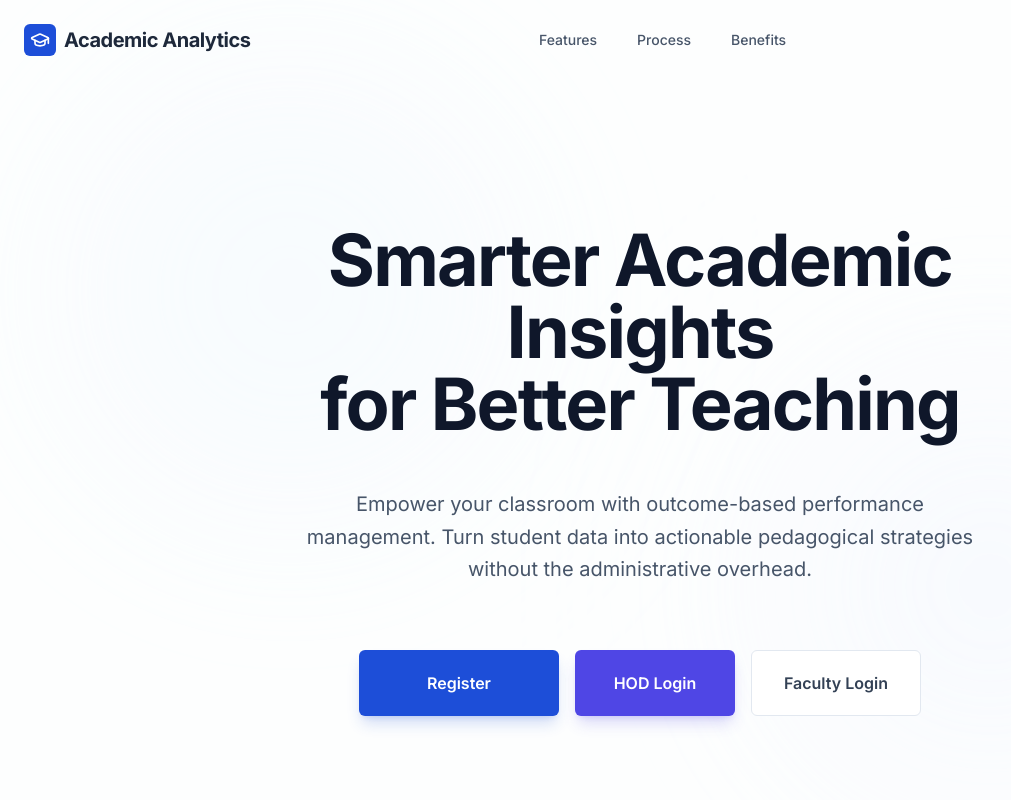
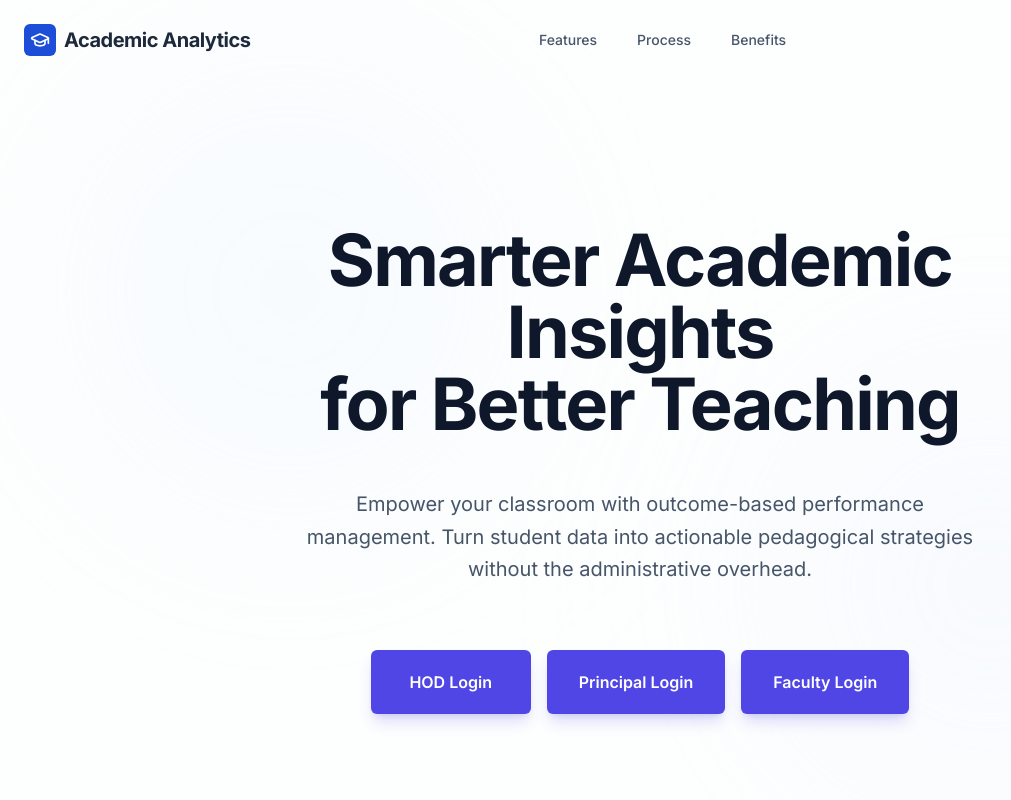
Before and after one commit to Monika166/academic-analytics-, a React (Vite) app: page / in a window 1280 px wide. Shown: the top 800 px of the page, without its empty margins (0-1011 px from the left). Built offline with nearby package versions, Linux system fonts and the light colour scheme.

Commit message:
principal dashboard button added

```diff
--- a/components/LandingPage.tsx
+++ b/components/LandingPage.tsx
@@ -50,13 +50,6 @@ const LandingPage = () => {
 
             <div className="flex flex-wrap gap-4 justify-center pt-4">
               {/* Primary Action */}
-              <button
-                onClick={() => navigate("/register")}
-                className="bg-blue-700 hover:bg-blue-800 text-white font-semibold px-8 py-5 rounded-md shadow-lg shadow-blue-700/20 transition-all hover:-translate-y-1 flex-1 sm:flex-none min-w-[200px]"
-              >
-                Register
-              </button>
-
               {/* HOD Specific Login (Blue) */}
               <button
                 onClick={() => navigate("/hod-login")}
@@ -64,11 +57,17 @@ const LandingPage = () => {
               >
                 HOD Login
               </button>
-
+              {/* Principal Login */}
+              <button
+                onClick={() => navigate("/principal-login")}
+                className="bg-indigo-600 hover:bg-indigo-700 text-white font-semibold px-8 py-5 rounded-md shadow-lg shadow-indigo-600/20 transition-all hover:-translate-y-1 flex-1 sm:flex-none min-w-[160px]"
+              >
+                Principal Login
+              </button>
               {/* Faculty Login (Secondary) */}
               <button
                 onClick={() => navigate("/login")}
-                className="bg-white border border-slate-200 hover:bg-slate-50 text-slate-700 font-semibold px-8 py-5 rounded-md transition-all flex-1 sm:flex-none min-w-[160px]"
+                className="bg-indigo-600 hover:bg-indigo-700 text-white font-semibold px-8 py-5 rounded-md shadow-lg shadow-indigo-600/20 transition-all hover:-translate-y-1 flex-1 sm:flex-none min-w-[160px]"
               >
                 Faculty Login
               </button>
```
